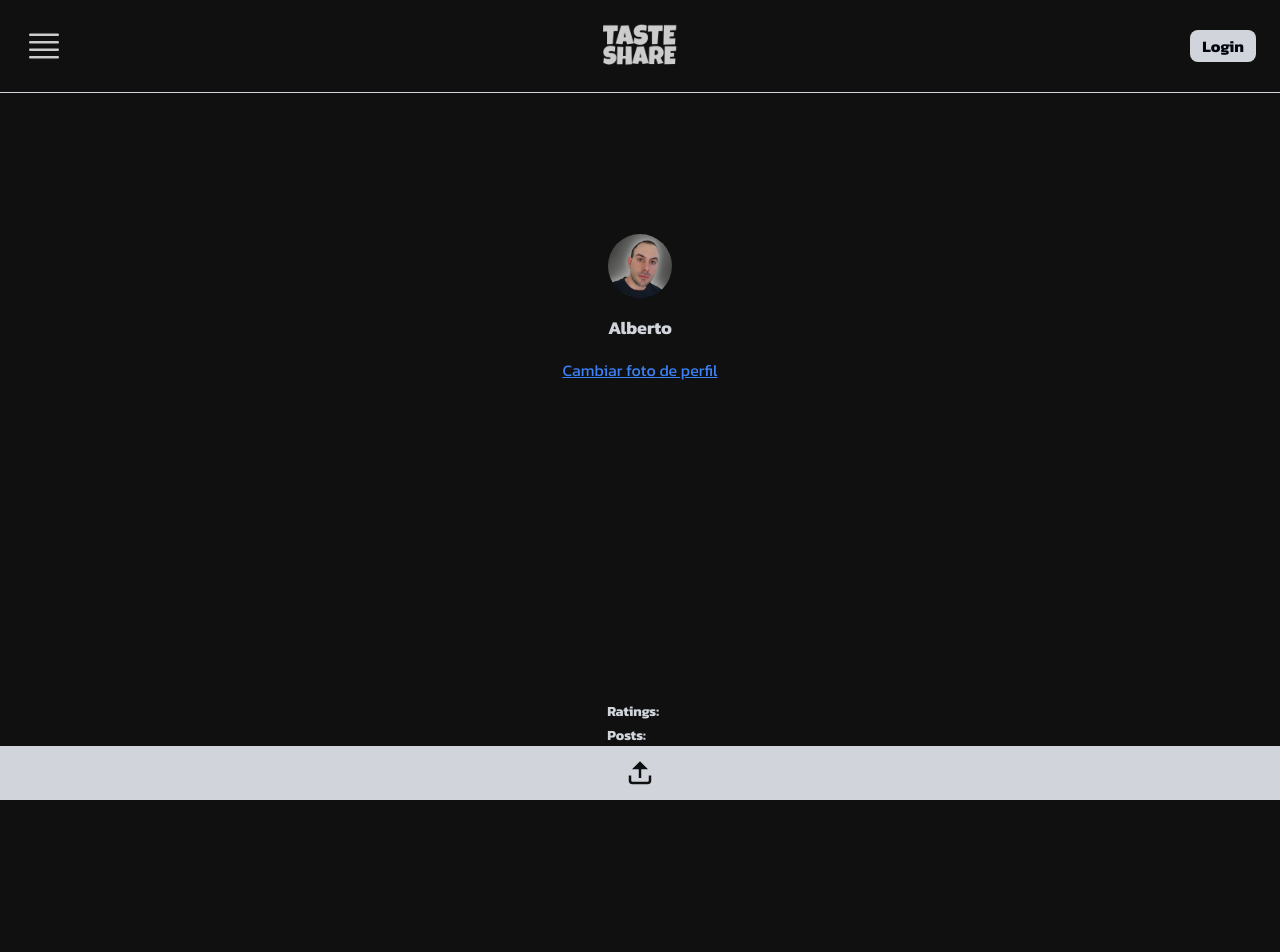
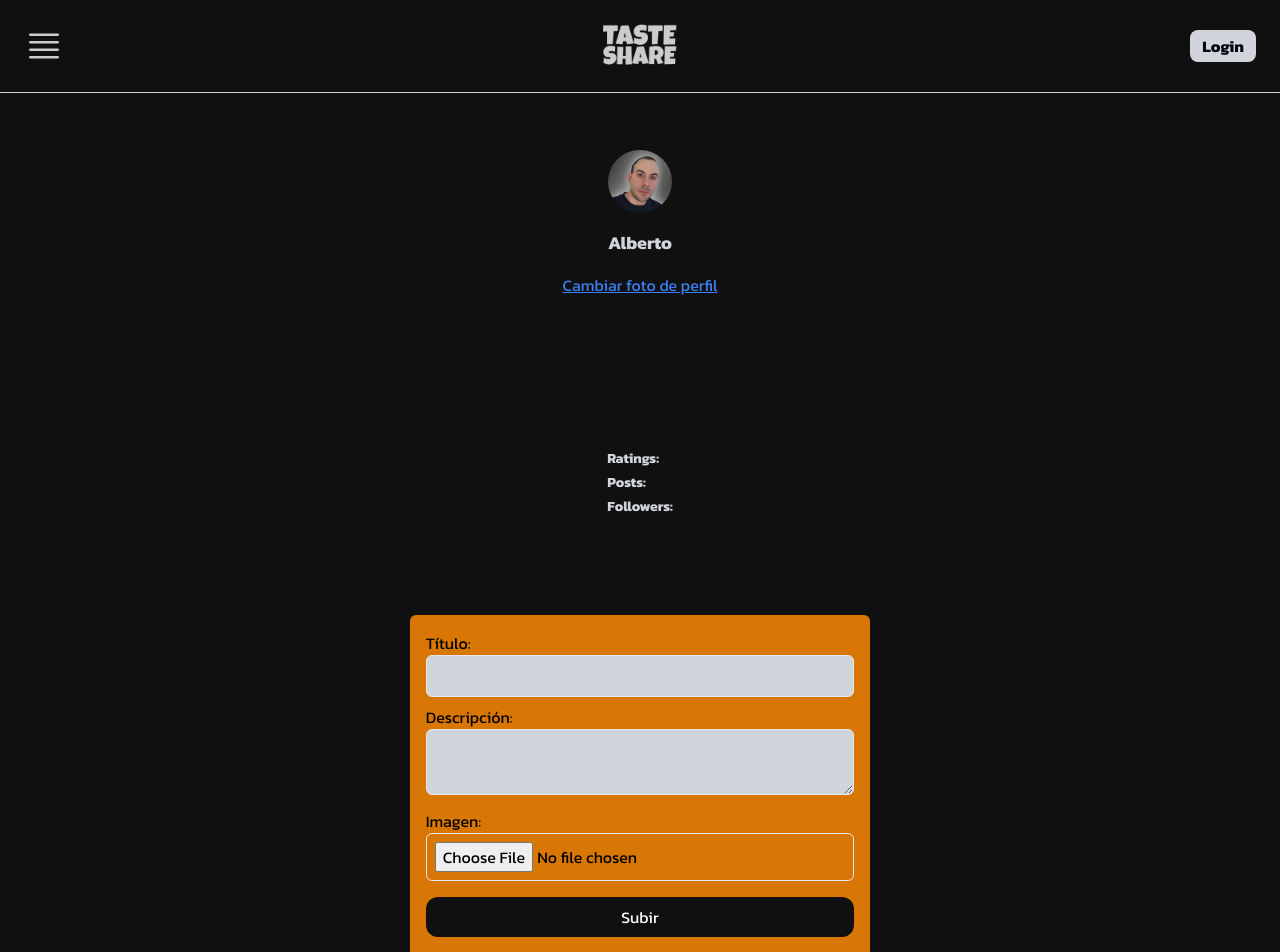
Before and after one commit to Chispaclick/Taste-Share, a Next.js app: page /profile in a window 1280 px wide. Shown: the top 952 px of the page. Built offline with nearby package versions, Linux system fonts and the light colour scheme.

Commit message:
Taste Share commit #23

```diff
--- a/src/app/profile/page.jsx
+++ b/src/app/profile/page.jsx
@@ -1,6 +1,8 @@
+'use client'
 import UserData from "@/components/user-data/UserData";
-import SubNavBar from "@/components/sub-nav-bar/SubNavBar";
+import FormUp from '@/components/form-up/FormUp';
 import React from "react";
+
 
 function Profile() {
   return (
@@ -13,7 +15,7 @@ function Profile() {
         <p className="text-gray-300 text-sm font-semibold mb-1">Posts:</p>
         <p className="text-gray-300 text-sm font-semibold mb-1">Followers:</p>
       </div>
-      <SubNavBar />
+      <FormUp />
     </div>
   );
 }
--- /dev/null
+++ b/src/components/form-up/FormUp.jsx
@@ -0,0 +1,72 @@
+'use client'
+import { useState } from "react";
+import { uploadImage } from "@/firebase/config";
+
+const FormUp = () => {
+  const [title, setTitle] = useState("");
+  const [description, setDescription] = useState("");
+  const [image, setImage] = useState(null);
+
+  const handleImageChange = (e) => {
+    setImage(e.target.files[0]); // Almacena el archivo seleccionado
+  };
+
+  const handleSubmit = async (e) => {
+    e.preventDefault();
+    if (!image) {
+      alert("Por favor selecciona una imagen.");
+      return;
+    }
+    const result = await uploadImage(image, title, description);
+    if (result.ok) {
+      alert("Imagen subida exitosamente");
+    } else {
+      alert(`Error: ${result.errorMessage}`);
+    }
+  };
+
+  return (
+    <form
+      onSubmit={handleSubmit}
+      className="flex flex-col items-center p-4 bg-amber-600 rounded-t-md"
+    >
+      <label className="w-full mb-2">
+        Título:
+        <input
+          type="text"
+          className="w-full p-2 border rounded-md bg-gray-300"
+          value={title}
+          onChange={(e) => setTitle(e.target.value)}
+          required
+        />
+      </label>
+      <label className="w-full mb-2">
+        Descripción:
+        <textarea
+          className="w-full p-2 border rounded-md bg-gray-300"
+          value={description}
+          onChange={(e) => setDescription(e.target.value)}
+          required
+        />
+      </label>
+      <label className="w-full mb-4">
+        Imagen:
+        <input
+          type="file"
+          accept="image/*"
+          className="w-full p-2 border rounded-md"
+          onChange={handleImageChange}
+          required
+        />
+      </label>
+      <button
+        type="submit"
+        className="bg-background text-white py-2 px-4 rounded-xl w-full"
+      >
+        Subir
+      </button>
+    </form>
+  );
+};
+
+export default FormUp;
--- a/src/components/login/Login.jsx
+++ b/src/components/login/Login.jsx
@@ -1,8 +1,15 @@
 'use client'
-import { useState } from "react";
+import { useMemo, useState } from "react";
 import { signInWithGoogle, signInWithEmail } from "@/firebase/config";
+import { useSelector } from "react-redux";
 
 const Login = ({ loginHidden }) => {
+
+  const { status } = useSelector( state => state.auth );
+
+  const isAuthenticating = useMemo(() => status === 'checking', [status])
+
+
   const [email, setEmail] = useState("");
   const [password, setPassword] = useState("");
 
@@ -40,6 +47,17 @@ const Login = ({ loginHidden }) => {
           </h1>
         </div>
         {/* Inicio de sesión con correo */}
+        <label className="w-full p-2" htmlFor="name">
+          Name
+          <input
+            id="name"
+            className="w-full p-2 rounded-md"
+            type="email"
+            placeholder="Name"
+            value={email}
+            onChange={(e) => setEmail(e.target.value)}
+          />
+        </label>
         <label className="w-full p-2" htmlFor="email">
           Email
           <input
@@ -63,15 +81,17 @@ const Login = ({ loginHidden }) => {
           />
         </label>
         <button
+          disabled={ isAuthenticating }
           type="button"
           onClick={handleEmailSignIn}
-          className="bg-blue-500 w-full p-2 mb-2 text-gray-300 rounded-md flex place-content-center items-center"
+          className="bg-background w-full p-2 mb-2 text-gray-300 rounded-md flex place-content-center items-center"
         >
           Login with Email
         </button>
 
         {/* Inicio de sesión con Google */}
         <button
+          disabled={ isAuthenticating }
           type="button"
           onClick={handleGoogleSignIn}
           className="bg-amber-600 w-full p-2 mb-2 text-gray-950 rounded-md flex place-content-center items-center"
--- /dev/null
+++ b/src/firebase/auth.js
@@ -0,0 +1,54 @@
+import {
+  GoogleAuthProvider,
+  signInWithPopup,
+  signInWithEmailAndPassword,
+} from "firebase/auth";
+import { FirebaseAuth } from "./config";
+
+// Configuración de Google Auth
+const googleProvider = new GoogleAuthProvider();
+
+export const signInWithGoogle = async () => {
+  try {
+    const result = await signInWithPopup(FirebaseAuth, googleProvider);
+    const { displayName, email, photoURL, uid } = result.user;
+
+    return {
+      ok: true,
+      displayName,
+      email,
+      photoURL,
+      uid,
+    };
+  } catch (error) {
+    const errorMessage = error.message;
+    return {
+      ok: false,
+      errorMessage,
+    };
+  }
+};
+
+export const signInWithEmail = async (email, password) => {
+  try {
+    const result = await signInWithEmailAndPassword(
+      FirebaseAuth,
+      email,
+      password
+    );
+    const { displayName, email: userEmail, uid } = result.user;
+
+    return {
+      ok: true,
+      displayName,
+      userEmail,
+      uid,
+    };
+  } catch (error) {
+    const errorMessage = error.message;
+    return {
+      ok: false,
+      errorMessage,
+    };
+  }
+};
--- a/src/firebase/config.js
+++ b/src/firebase/config.js
@@ -1,61 +1,17 @@
 import { initializeApp } from "firebase/app";
-import { getAuth, GoogleAuthProvider, signInWithPopup, signInWithEmailAndPassword } from "firebase/auth";
+import { getAuth } from "firebase/auth";
+
 
 // Configuración de Firebase
 const firebaseConfig = {
-  apiKey: "AIzaSyAB23A4MplW__SHo097A4a_i67MkJqurOo",
-  authDomain: "taste-share-784a4.firebaseapp.com",
-  projectId: "taste-share-784a4",
-  storageBucket: "taste-share-784a4.firebaseapp.com",
-  messagingSenderId: "939027888576",
-  appId: "1:939027888576:web:34863eb43d68533e807025",
+  apiKey: "AIzaSyB1vjr4Yrv1ximwo7JKqtFtV2ARgzVLIc8",
+  authDomain: "taste-share-storage.firebaseapp.com",
+  projectId: "taste-share-storage",
+  storageBucket: "taste-share-storage.firebasestorage.app",
+  messagingSenderId: "332015916897",
+  appId: "1:332015916897:web:c8e2591066b6c504265720"
 };
 
 // Inicializar Firebase
 export const FirebaseApp = initializeApp(firebaseConfig);
 export const FirebaseAuth = getAuth(FirebaseApp);
-
-// Configuración de Google Auth
-const googleProvider = new GoogleAuthProvider();
-
-export const signInWithGoogle = async () => {
-  try {
-    const result = await signInWithPopup(FirebaseAuth, googleProvider);
-    const { displayName, email, photoURL, uid } = result.user;
-
-    return {
-      ok: true,
-      displayName,
-      email,
-      photoURL,
-      uid,
-    };
-  } catch (error) {
-    const errorMessage = error.message;
-    return {
-      ok: false,
-      errorMessage,
-    };
-  }
-};
-
-// Inicio de sesión con correo y contraseña
-export const signInWithEmail = async (email, password) => {
-  try {
-    const result = await signInWithEmailAndPassword(FirebaseAuth, email, password);
-    const { displayName, email: userEmail, uid } = result.user;
-
-    return {
-      ok: true,
-      displayName,
-      userEmail,
-      uid,
-    };
-  } catch (error) {
-    const errorMessage = error.message;
-    return {
-      ok: false,
-      errorMessage,
-    };
-  }
-};
--- /dev/null
+++ b/src/firebase/storage.js
@@ -0,0 +1,18 @@
+import { getStorage, ref, uploadBytes, getDownloadURL } from "firebase/storage";
+import { FirebaseApp } from "./config";
+
+const storage = getStorage(FirebaseApp);
+
+export const uploadImageToStorage = async (file, folder = "images") => {
+  try {
+    const fileName = `${folder}/${file.name}-${Date.now()}`;
+    const fileRef = ref(storage, fileName);
+
+    const snapshot = await uploadBytes(fileRef, file);
+    const url = await getDownloadURL(snapshot.ref);
+
+    return { ok: true, url };
+  } catch (error) {
+    return { ok: false, errorMessage: error.message };
+  }
+};
--- a/src/slice/authSlice.js
+++ b/src/slice/authSlice.js
@@ -19,13 +19,13 @@ export const authSlice = createSlice({
       state.photoURL = action.payload.photoURL;
       state.errorMesssage = null;
     },
-    logout: (state) => {
+    logout: (state, payload) => {
       state.status = "not-autheticated";
       state.uid = null;
       state.email = null;
       state.displayName = null;
       state.photoURL = null;
-      state.errorMesssage = null;
+      state.errorMesssage = payload.errorMesssage;
     },
     checkingCredencials: (state) => {
       state.status = "checking";
```
